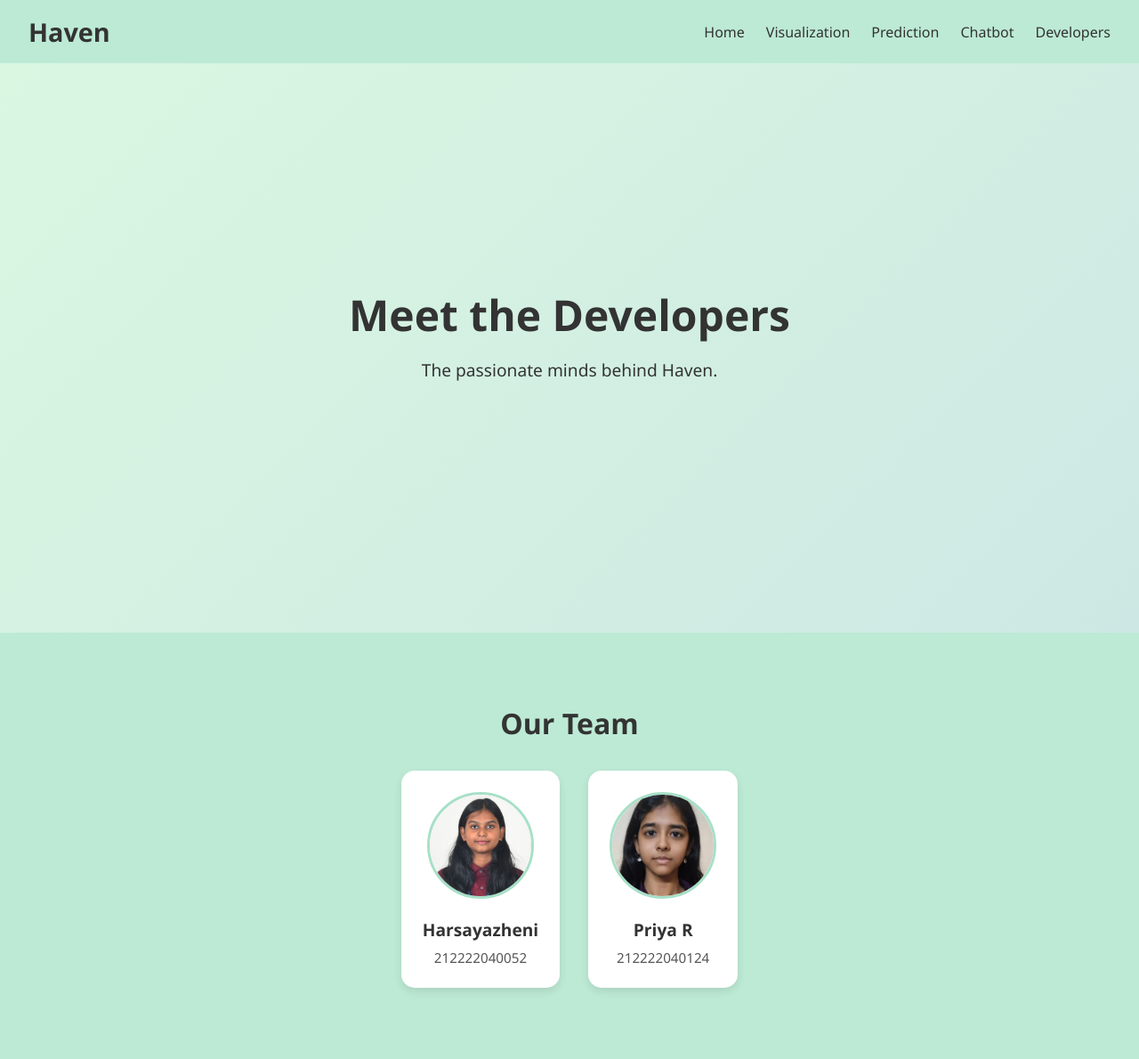
After one commit to Harsayazheni/Haven, a Flask app: page /developers in a window 1280 px wide. The commit adds this page. Shown: the whole page at 89% size. Run offline with Flask 3, Linux system fonts and the light colour scheme.

Commit message:
to deploy

```diff
--- a/app.py
+++ b/app.py
@@ -17,19 +17,23 @@ except FileNotFoundError as e:
     print(f"Error loading dataset: {e}")
     df_survey = None
 
+
 @app.route("/")
 def index():
     return render_template("index.html")
+
 
 @app.route("/visualization")
 def visualization():
     if df_survey is None:
         return "Error loading data file."
 
+    # Data cleaning
     df_survey_cleaned = df_survey.dropna(subset=["Occupation", "Growing_Stress"])
     df_survey_cleaned["Occupation"] = df_survey_cleaned["Occupation"].str.strip().str.title()
     df_survey_cleaned["Growing_Stress"] = df_survey_cleaned["Growing_Stress"].str.strip().str.capitalize()
 
+    # Visualization 1
     fig1 = px.histogram(
         df_survey_cleaned,
         x="Occupation",
@@ -40,6 +44,7 @@ def visualization():
     )
     fig1.update_layout(xaxis_tickangle=-45)
 
+    # Visualization 2
     occ_stress = df_survey_cleaned.groupby(['Occupation', 'Growing_Stress']).size().reset_index(name='Count')
     fig2 = px.bar(
         occ_stress,
@@ -58,9 +63,16 @@ def visualization():
         fig2_json=json.dumps(fig2, cls=PlotlyJSONEncoder)
     )
 
+
 @app.route("/prediction")
 def prediction():
     return render_template("prediction.html")
 
+
+@app.route("/developers")
+def developers():
+    return render_template("developers.html")
+
+
 if __name__ == "__main__":
     app.run(debug=True)
--- a/static/style.css
+++ b/static/style.css
@@ -204,3 +204,45 @@
 .chat-input button:hover {
   background: var(--green-gentle);
 }
+/* Team Section */
+.team-container {
+    display: flex;
+    justify-content: center;
+    gap: 2rem;
+    flex-wrap: wrap;
+    margin-top: 2rem;
+}
+
+.team-member {
+    background: white;
+    padding: 1.5rem;
+    border-radius: 15px;
+    box-shadow: 0 4px 10px rgba(0,0,0,0.1);
+    text-align: center;
+    max-width: 250px;
+    transition: transform 0.3s ease;
+}
+
+.team-member:hover {
+    transform: translateY(-8px);
+}
+
+.team-member img {
+    width: 120px;
+    height: 120px;
+    border-radius: 50%;
+    object-fit: cover;
+    margin-bottom: 1rem;
+    border: 3px solid var(--green-gentle);
+}
+
+.team-member h3 {
+    font-size: 1.2rem;
+    margin-bottom: 0.5rem;
+    color: var(--text-color);
+}
+
+.team-member p {
+    font-size: 0.95rem;
+    color: #555;
+}
--- /dev/null
+++ b/templates/developers.html
@@ -0,0 +1,50 @@
+<!DOCTYPE html>
+<html lang="en">
+<head>
+    <meta charset="UTF-8">
+    <meta name="viewport" content="width=device-width, initial-scale=1.0">
+    <title>Haven - Developers</title>
+    <link rel="stylesheet" href="{{ url_for('static', filename='style.css') }}">
+</head>
+<body>
+    <!-- Navbar -->
+    <nav class="navbar">
+        <div class="logo">Haven</div>
+        <ul class="nav-links" id="nav-links">
+            <li><a href="{{ url_for('index') }}">Home</a></li>
+            <li><a href="{{ url_for('visualization') }}">Visualization</a></li>
+            <li><a href="{{ url_for('prediction') }}">Prediction</a></li>
+            <li><a href="{{ url_for('chatbot.chat') }}">Chatbot</a></li>
+            <li><a href="{{ url_for('developers') }}" class="active">Developers</a></li>
+        </ul>
+        <div class="menu-toggle" id="menu-toggle">&#9776;</div>
+    </nav>
+
+    <!-- Developers Section -->
+    <section class="hero">
+        <h1>Meet the Developers</h1>
+        <p>The passionate minds behind Haven.</p>
+    </section>
+
+    <section id="developers" class="section">
+        <h2>Our Team</h2>
+        <div class="team-container">
+            <!-- Developer Card 1 -->
+            <div class="team-member">
+                <img src="{{ url_for('static', filename='images/harsayazheni.jpg') }}" alt="Harsayazheni">
+                <h3>Harsayazheni</h3>
+                <p>212222040052</p>
+            </div>
+            <!-- Developer Card 2 -->
+            <div class="team-member">
+                <img src="{{ url_for('static', filename='images/priya.jpeg') }}" alt="Priya R">
+                <h3>Priya R</h3>
+                <p>212222040124</p>
+            </div>
+
+        </div>
+    </section>
+
+    <script src="{{ url_for('static', filename='script.js') }}"></script>
+</body>
+</html>
--- a/templates/index.html
+++ b/templates/index.html
@@ -15,7 +15,7 @@
             <li><a href="/visualization">Visualization</a></li>
             <li><a href="/prediction">Prediction</a></li>
             <li><a href="/chatbot">Chatbot</a></li>
-            <li><a href="#">Developers</a></li>
+            <li><a href="/developers">Developers</a></li>
         </ul>
         <div class="menu-toggle" id="menu-toggle">&#9776;</div>
     </nav>
```
Also changed, not shown: static/images/harsayazheni.jpg (added), static/images/priya.jpeg (added).
